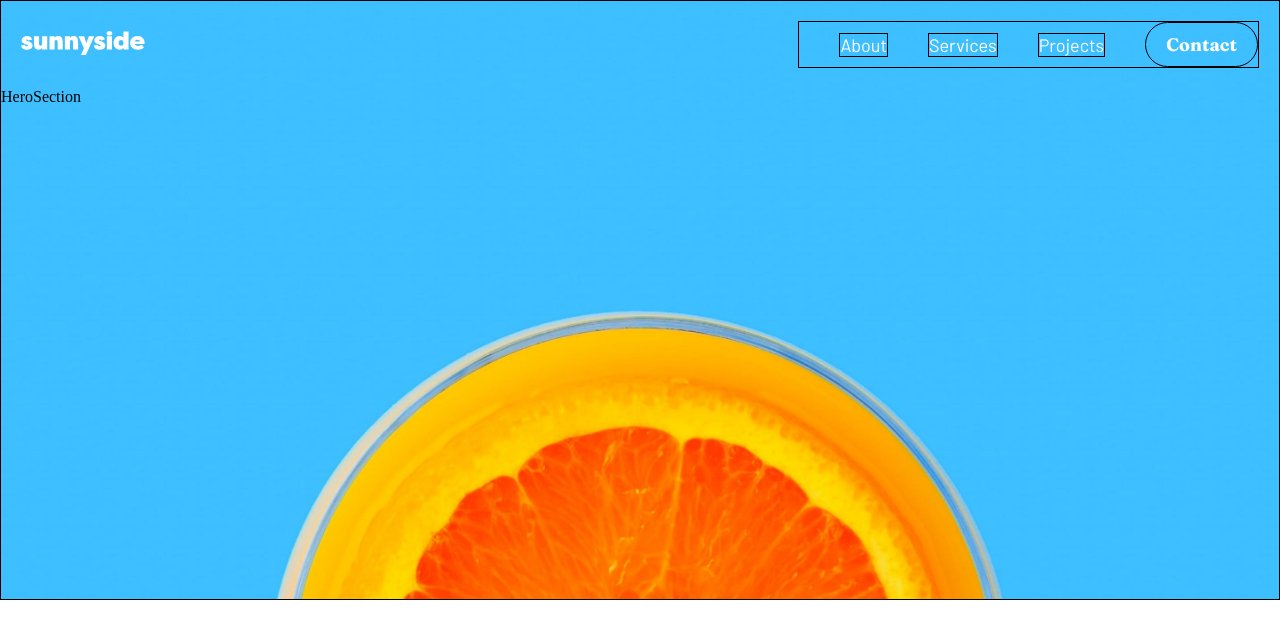
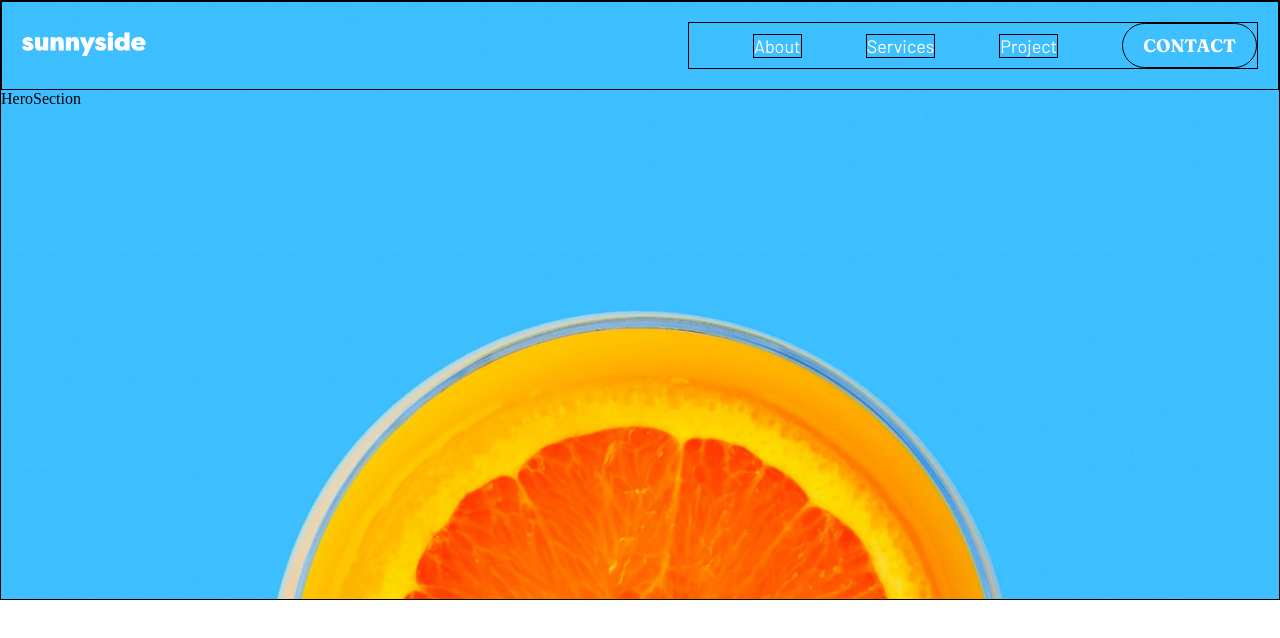
Before and after one commit to Nhoj-Plummer/sunnyside-agency-landing-page, a React (Create React App) app: page / in a window 1280 px wide. Shown: the top 638 px of the page. Built offline with nearby package versions, Linux system fonts and the light colour scheme.

Commit message:
Restarting work

```diff
--- a/src/components/Navbar/Navbar.css
+++ b/src/components/Navbar/Navbar.css
@@ -6,36 +6,28 @@
   font-size: 18px;
   justify-content: space-between;
   align-items: center;
+  border: 1px solid;
 }
 
-.navbar-container ul {
-  display: flex;
-  list-style-type: none;
-  margin: 0px;
-  padding: 0px;
-  justify-content: center;
-  align-items: center;
+/* Contact Nav Item Rules */
+.navbar-container p:nth-child(4) {
+  font-family: var(--font-family-2);
+  border-radius: 2rem;
+  padding: 10px 20px;
+  font-weight: 700;
+  border: 1px solid;
 }
 
-.navbar-container li {
-  margin-left: 2.5rem;
+.navbar-container p {
   border: 1px solid;
 }
 
 .navbar-container a {
   text-decoration: none;
+  color: var(--color-w);
 }
 
-/* Contact Nav Item Rules */
-.navbar-container li:nth-child(4) {
-  font-family: var(--font-family-2);
-  border-radius: 2rem;
-  padding: 10px 20px;
-  font-weight: 700;
-}
-
-
-/* Desktop Rules */
+/* Dekstop Rules */
 .navbar-desktop-container {
   display: flex;
   margin-left: auto;
@@ -43,45 +35,38 @@
   border: 1px solid;
 }
 
-.navbar-desktop-container a {
-  color: var(--color-w);
+.navbar-desktop-container p {
+  margin-left: 4rem;
 }
 
+/* Mobile Rules */
+.navbar-mobile_toggle {
+}
 
-
-/* Mobile Rules */
-.navbar-mobile_menu ul {
+.navbar-mobile_menu {
   display: flex;
   flex-direction: column;
+  justify-content: center;
   align-items: center;
   position: absolute;
   right: 5%;
-  top: 10%;
+  top: 12%;
   background: var(--color-w);
-  height: 35%;
   width: 90%;
   clip-path: polygon(90% 10%, 100% 0, 100% 100%, 0 100%, 0 10%);
+  border: 1px solid;
 }
 
-.navbar-mobile_menu li:nth-child(1) {
-  margin-top: 3rem;
-}
-.navbar-mobile_menu p:nth-child(2),
-.navbar-mobile_menu p:nth-child(3),
-.navbar-mobile_menu p:nth-child(4) {
+.navbar-mobile_menu p {
   margin-top: 1.5rem;
-}
-
-.navbar-mobile_menu p:nth-child(4) {
-  background-color: var(--color-y);
 }
 
 .navbar-mobile_menu a {
   color: var(--color-gb);
 }
 
-.navbar-mobile_menu a:nth-last-child(1) {
-  color: var(--color-vddb);
+.navbar-mobile_menu p:nth-child(4) {
+  margin-bottom: 1.5rem;
 }
 
 /* Conditional Section */
--- a/src/components/Navbar/Navbar.js
+++ b/src/components/Navbar/Navbar.js
@@ -4,20 +4,18 @@ import {GlobalLogo, GlobalHamburger} from "../../assets/assetsglobal"
 
 const Menu = () => (
   <>
-    <ul>
-      <li>
-        <a href="#about">About</a>
-      </li>
-      <li>
-        <a href="#services">Services</a>
-      </li>
-      <li>
-        <a href="#projects">Projects</a>
-      </li>
-      <li>
-        <a href="#Contact">Contact</a>
-      </li>
-    </ul>
+    <p>
+      <a href="#about">About</a>
+    </p>
+    <p>
+      <a href="#services">Services</a>
+    </p>
+    <p>
+      <a href="#project">Project</a>
+    </p>
+    <p>
+      <a href="#contact">CONTACT</a>
+    </p>
   </>
 )
 
```
